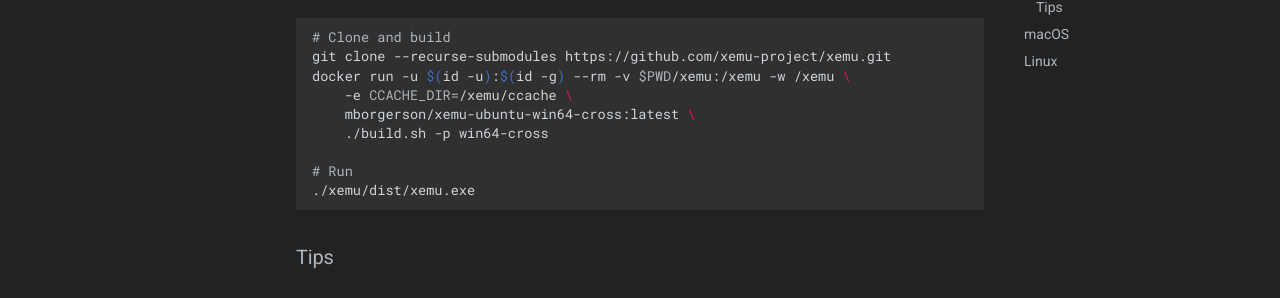
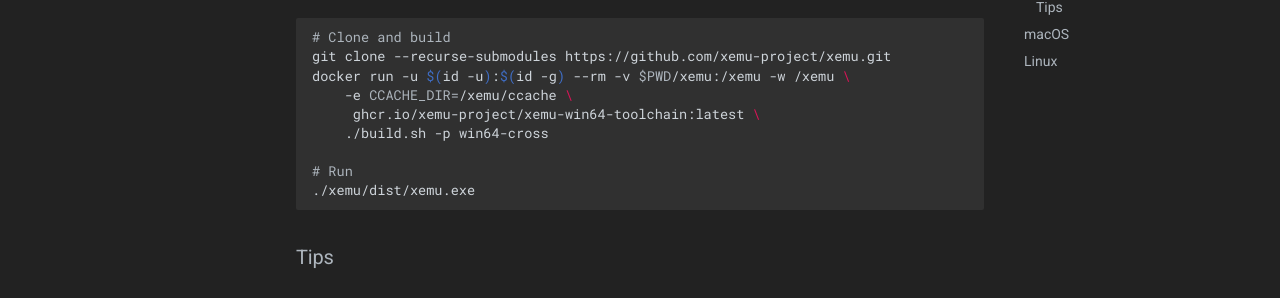
Before and after one commit to xemu-project/xemu-website, an MkDocs documentation site: the page built from docs/docs/dev/building-from-source.md, in a window 1280 px wide and 900 px high, scrolled down 339 px. Shown: the part 155-453 px from the top of the window. Built offline with MkDocs 1.6.1 and Material for MkDocs 9.7.7, drawn with Linux system fonts in a browser that asks for light colours.

Commit message:
Update win64 build image

```diff
--- a/docs/docs/dev/building-from-source.md
+++ b/docs/docs/dev/building-from-source.md
@@ -12,7 +12,7 @@ documentation](https://docs.docker.com/docker-for-windows/wsl/) for how to get W
 git clone --recurse-submodules https://github.com/xemu-project/xemu.git
 docker run -u $(id -u):$(id -g) --rm -v $PWD/xemu:/xemu -w /xemu \
     -e CCACHE_DIR=/xemu/ccache \
-    mborgerson/xemu-ubuntu-win64-cross:latest \
+     ghcr.io/xemu-project/xemu-win64-toolchain:latest \
     ./build.sh -p win64-cross
 
 # Run
```
